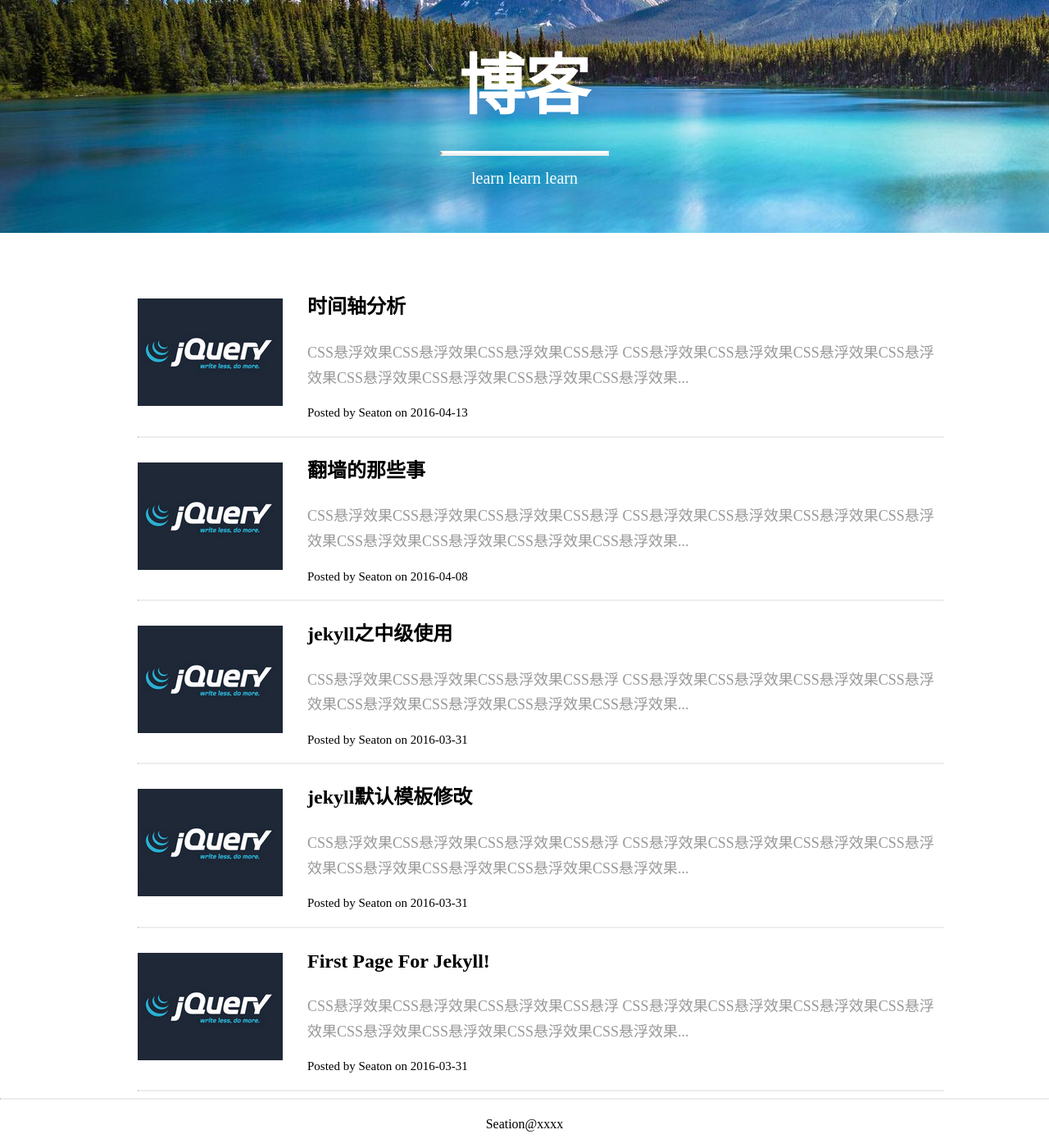
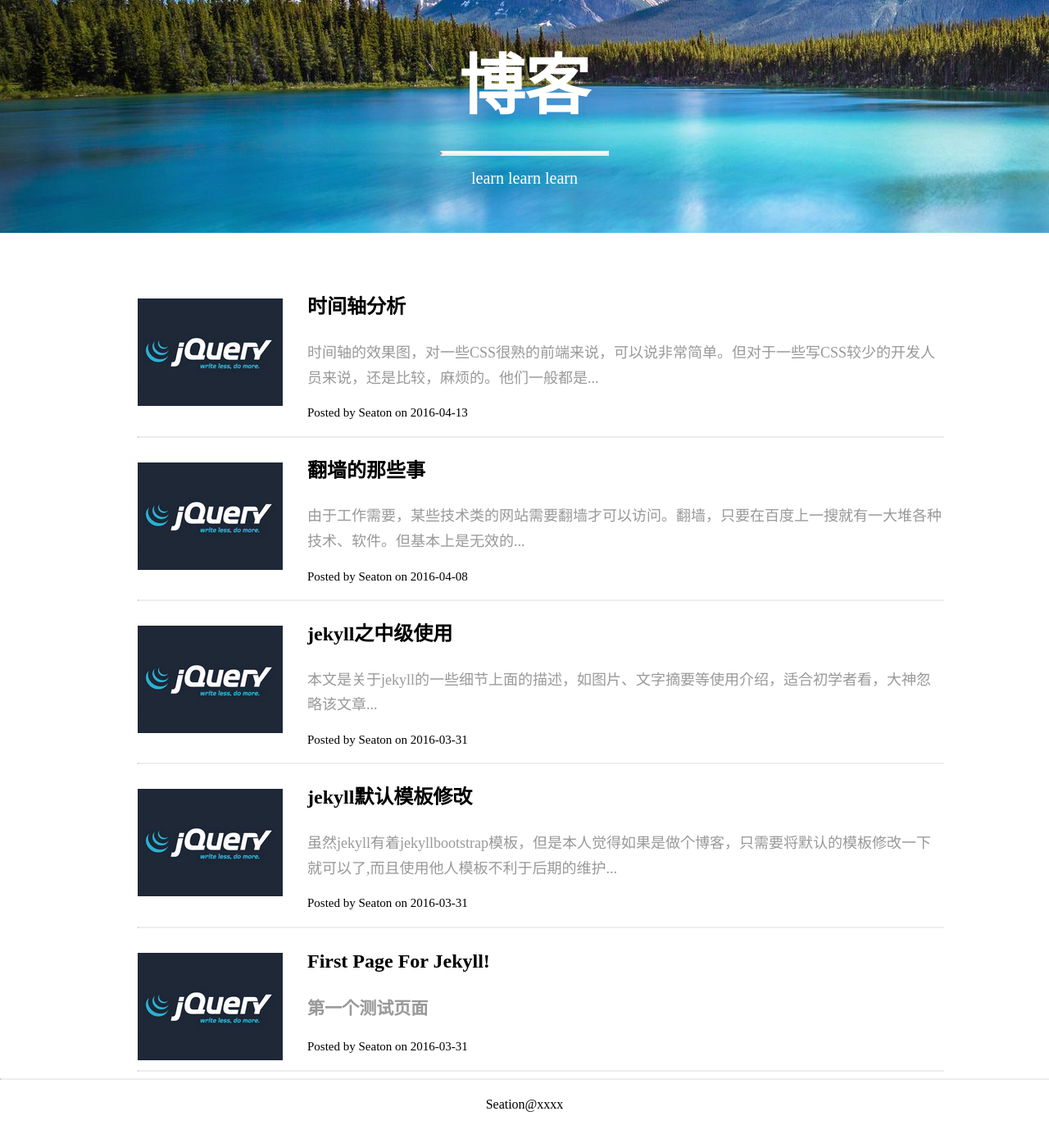
Before and after one commit to myCommonJS/yexiaodong.github.io, a Jekyll site: the page built from 02_blog.md, in a window 1280 px wide and 1400 px high, scrolled down 128 px. Shown: the whole window at 82% size. Built offline with Jekyll 4.4.1, drawn with Linux system fonts in a browser that asks for light colours; after the commit the page ends 1504 px from its top, so only the background shows below that.

Commit message:
优化博客列表

```diff
--- a/02_blog.md
+++ b/02_blog.md
@@ -12,8 +12,7 @@ permalink: /Blog/
                 <div class="">
                     <h2 class="section-title">{{ post.title }}</h2>
                     <div class="section-content">
-                        CSS悬浮效果CSS悬浮效果CSS悬浮效果CSS悬浮
-                        CSS悬浮效果CSS悬浮效果CSS悬浮效果CSS悬浮效果CSS悬浮效果CSS悬浮效果CSS悬浮效果CSS悬浮效果...
+                        {{ post.excerpt }}
                     </div>
                     <p>Posted by Seaton on {{ post.date | date: "%Y-%m-%d" }}</p>
                 </div>
```
